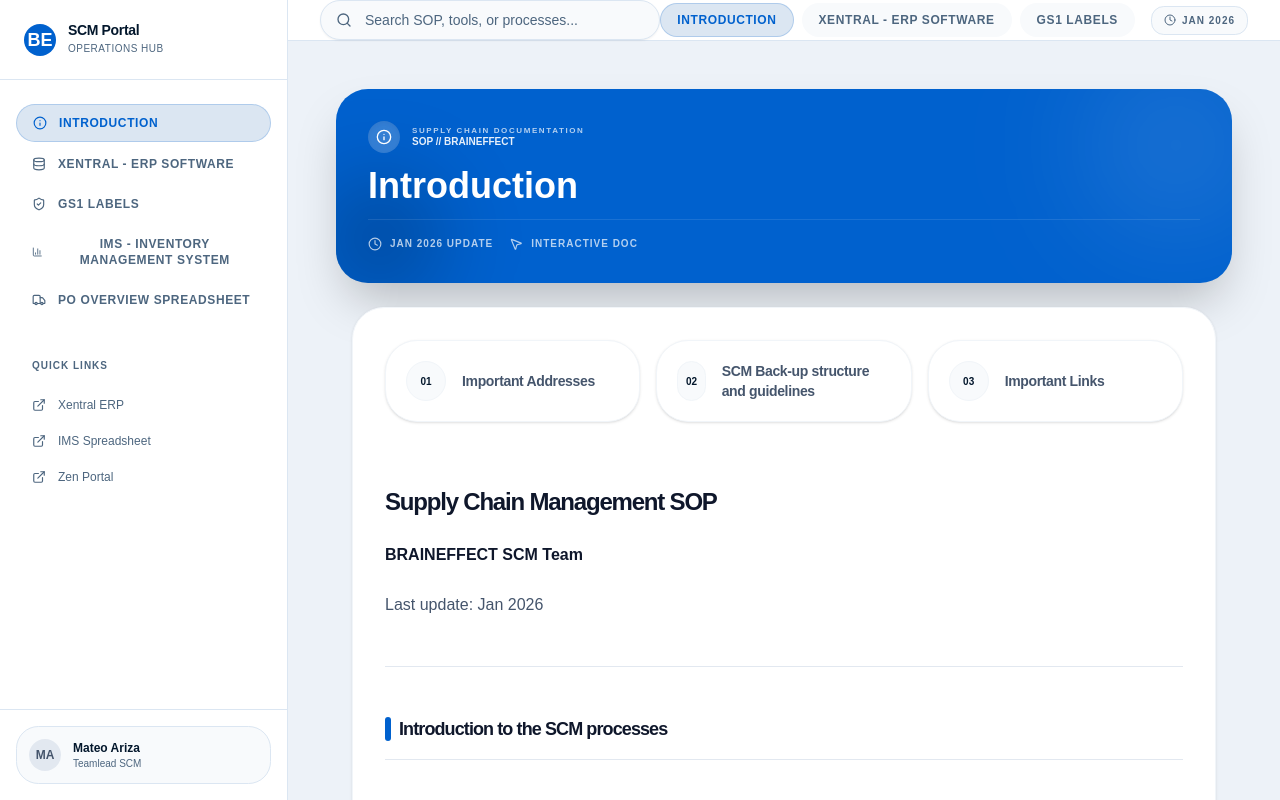
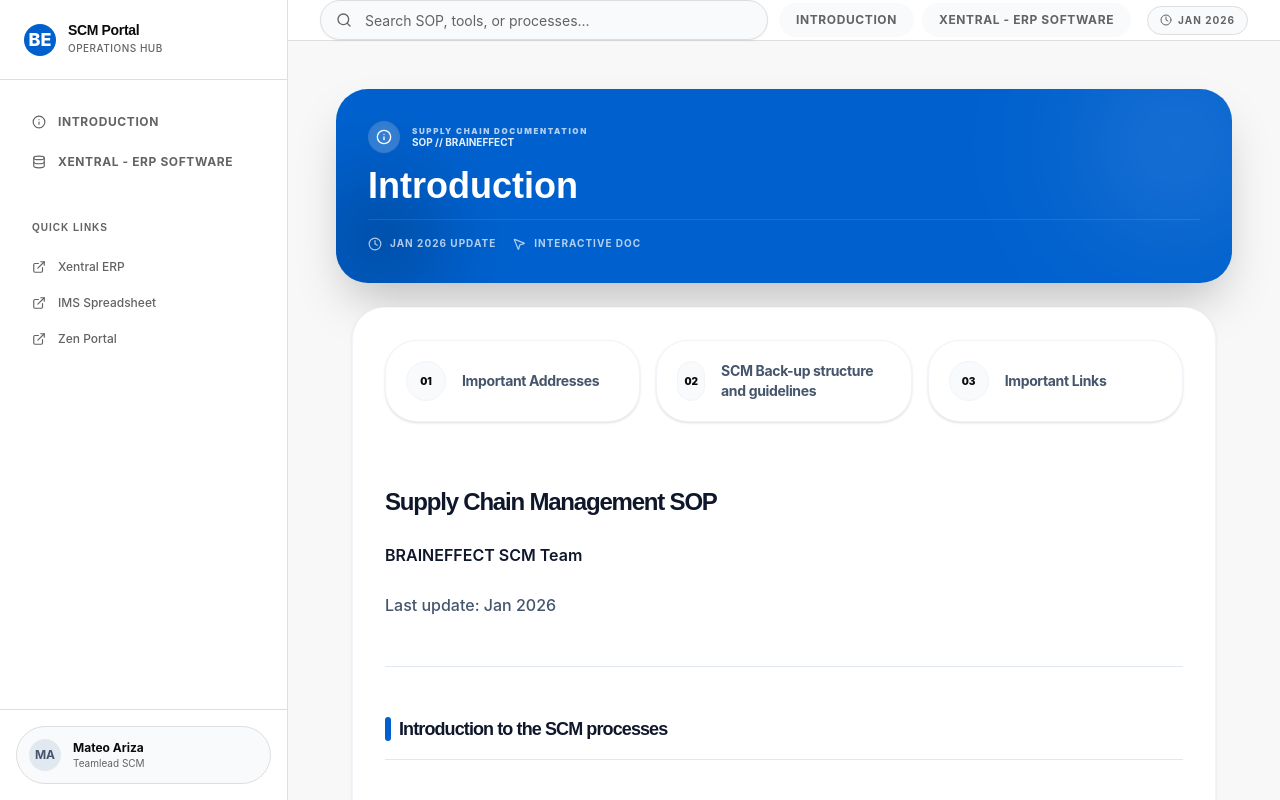
Before and after one commit to jocelynrivera-ship-it/Test1, a React (Vite) app: page / in a window 1280 px wide. Built offline with nearby package versions, Linux system fonts and the light colour scheme.

Commit message:
feat: Improve text parsing and update fonts
Refactors the text parsing logic to more robustly detect team members and meeting details. Updates CSS to use Inter and Space Grotesk fonts for improved typography and readability.

```diff
--- a/src/data/sopData.ts
+++ b/src/data/sopData.ts
@@ -14,7 +14,7 @@
 
 export const sopData: SOPSection[] = [
   {
-    id: "intro",
+    id: "introduction",
     title: "Introduction",
     icon: "Info",
     content: "# Supply Chain Management SOP\n**BRAINEFFECT SCM Team**\n\nLast update: Jan 2026\n\n________________\n\n### Introduction to the SCM processes\n________________\n\n**SCM Team**\n* **Mateo Ariza** - Teamlead Supply Chain Management - mateo.ariza@brain-effect.com\n* **Julia Hönow** - Supply Chain Manager - julia.hoenow@brain-effect.com\n* **Chenye Liu** - Supply Chain Manager - chenye.liu@brain-effect.com\n* **Saphira Pitka** - Sourcing Manager - saphira.pitka@brain-effect.com\n\n### Main responsibilities of SCM team\n* Inventory Management System - Mateo\n* PO Overview - Karolina & Julia & Chenye & Saphira\n* Xentral & Byrd/Alaiko SKU creation and maintenance - Karolina (Main) & Julia (Backup)\n* Out-of-Stock report - Mateo\n* MHD report - Karolina\n* SCM Transparency - Karolina & Mateo\n* Amazon/Influencer team support/ Adhoc requests - Karolina & Chen\n* Sourcing - Saphira\n\n### SCM Meetings\n[Asana - General SCM Knowledge](https://asana.com/)\n\n* **Daily: 10:00** - SCM - Daily Standup\n* **Monday: 14:30** - SCM JF & Week Kick-off\n* **Tuesday: 10:30** - NEW weekly Jour fixe BHI / BRAINEFFECT\n* **Tuesday: 15:30** - JF B2B - SCM\n* **Thursday: 13:00** - Inventory Planning in IMS\n* **Thursday: 17:00** - JF: BI - SCM\n* **Friday: 15:00** - SCM Week Check-out",
@@ -22,7 +22,7 @@
       {
         id: "addresses",
         title: "Important Addresses",
-        content: "[Asana - General SCM Knowledge](https://asana.com/)\n\n**New delivery address as CW28-2025**\nZenfulfillment GmbH\nc/o Fiege\nTor 19/20/21\nSülzenbrücker Str. 7\nD-99192 Apfelstädt\n\n* Die Warenannahme erfolgt arbeitstäglich von Montag bis Freitag 6:00 – 14:00 Uhr\n* Paletten/Ladungsträger dürfen eine Gesamthöhe von max. 1800 mm (inkl. Palette)\n* Das Gesamtgewicht je Palette darf max. 850 kg betragen\n* For the Master Cartons: Eine Maximalgröße von 600x400x400mm sollte nicht überschritten werden\n* Booking delivery slot: [https://webslot-fly.fiege.com/Login.aspx?ReturnUrl=%2f](https://webslot-fly.fiege.com/Login.aspx?ReturnUrl=%2f)\n\n**Shipment to BRANDPACKAGING:**\nAPACK Sp. Z.o.o.\nc/o Brandpackaging GmbH\nPatrycja Barełkowska\nKowanowo 22\n64-600 Oborniki, Poland\n\n**Delivery address for Gii samples / Office address as of Jan. 2023:**\nWhitewall GmbH\nRevaler Straße 30 - 31\n10245 Berlin\nDeutschland\n\n**Fahrner / Previous 3PL**\nAnlieferadresse:\nFahrner Logistics Services GmbH\nc/o Whitewall GmbH\nSeedorfer Str. 80\n78713 Waldmössingen\n \n* Warenannahmezeiten: Mo – Do 8:00 – 16:00 Uhr Fr. 8:00 – 14:00 Uhr\n* Palettenhöhe und max. Überstand: Im besten Fall bitte die Europaletten nicht überbauen. Max. 1.60 m hoch"
+        content: "[Asana - General SCM Knowledge](https://asana.com/)\n\n**New delivery address as CW28-2025**\nZenfulfillment GmbH\nc/o Fiege\nTor 19/20/21\nSülzenbrücker Str. 7\nD-99192 Apfelstädt\n\n* Die Warenannahme erfolgt arbeitstäglich von Montag bis Freitag 6:00 – 14:00 Uhr\n* Paletten/Ladungsträger dürfen eine Gesamthöhe von max. 1800 mm (inkl. Palette)\n* Das Gesamtgewicht je Palette darf max. 850 kg betragen\n* For the Master Cartons: Eine Maximalgröße von 600x400x400mm sollte nicht überschritten werden\n* Booking delivery slot: [https://webslot-fly.fiege.com/Login.aspx?ReturnUrl=%2f](https://webslot-fly.fiege.com/Login.aspx?ReturnUrl=%2f)\n\n**Shipment to BRANDPACKAGING:**\nAPACK Sp. Z.o.o.\nc/o Brandpackaging GmbH\nPatrycja Barełkowska\nKowanowo 22\n64-600 Oborniki, Poland\n\n**Delivery address for Gii samples / Office address as of Jan. 2023:**\nWhitewall GmbH\nProduct Team / Gii\nRevaler Straße 30 - 31\n10245 Berlin\nDeutschland\n\n**Fahrner / Previous 3PL**\nAnlieferadresse:\nFahrner Logistics Services GmbH\nc/o Whitewall GmbH\nSeedorfer Str. 80\n78713 Waldmössingen\n \n* Warenannahmezeiten: Mo – Do 8:00 – 16:00 Uhr Fr. 8:00 – 14:00 Uhr\n* Palettenhöhe und max. Überstand: Im besten Fall bitte die Europaletten nicht überbauen. Max. 1.60 m hoch"
       },
       {
         id: "backup",
@@ -68,44 +68,5 @@
         content: "1. **Look up SKU**: Search for the specific SKU in Xentral.\n2. **Navigate to Sperre Section**: Scroll to the bottom of the article details page until you find the section titled Sperre (Lock/Block).\n3. **Activate the Block**: Tick the checkbox labeled Sperre aktiv:. This prevents the article from being added to new orders.\n4. **Document the Reason**: In the Meldung (Message) box, enter the date and the specific reason for the block.\n    * Example: 30.03.2024 - End of product life cycle\n\n![Screenshot: Sperre Lock/Block Configuration Section](xentral_sperre.png)\n\n5. **Save Changes**: Scroll back to the top (or bottom) of the page and click the Speichern (Save) button to finalize the block."
       }
     ]
-  },
-  {
-    id: "gs1",
-    title: "GS1 Labels",
-    icon: "ShieldCheck",
-    content: "### GS1 Label Creation and Management\nGS1 labels are essential for product identification and logistics tracking.\n\n* [GS1 - Login](#)\n* [Request for GLN change](#)",
-    subsections: [
-      {
-        id: "gs1-login",
-        title: "How to log in to GS1",
-        content: "1. Go to the GS1 login page.\n2. Enter the credentials provided by the SCM Team Lead.\n3. Complete the two-factor authentication if required."
-      }
-    ]
-  },
-  {
-    id: "ims",
-    title: "IMS - Inventory Management System",
-    icon: "BarChart3",
-    content: "### Inventory Management System (IMS)\nIMS is the core tool for tracking stock levels and planning orders.\n\n* [IMS V4_CW47](#)\n* [Inventory Planning guideline](#)",
-    subsections: [
-      {
-        id: "ims-overview",
-        title: "IMS Overview",
-        content: "The IMS provides a real-time view of inventory across all warehouses. It is used to:\n* Track current stock levels\n* Forecast future demand\n* Plan replenishment orders"
-      }
-    ]
-  },
-  {
-    id: "po-overview",
-    title: "PO Overview Spreadsheet",
-    icon: "Truck",
-    content: "### Purchase Order (PO) Overview\nThe PO Overview spreadsheet is used to track the status of all procurement activities.\n\n* [PO Overview Spreadsheet](#)",
-    subsections: [
-      {
-        id: "po-tracking",
-        title: "Tracking POs",
-        content: "All new purchase orders must be recorded in the PO Overview spreadsheet immediately after creation in Xentral.\n* **Update Status**: Regularly update the status of each PO (e.g., Prepared, Sent, Confirmed, Shipped, Received)."
-      }
-    ]
   }
 ];
--- a/src/index.css
+++ b/src/index.css
@@ -2,13 +2,13 @@
 @plugin "@tailwindcss/typography";
 @import "tw-animate-css";
 @import "shadcn/tailwind.css";
-@import "@fontsource-variable/geist";
+@import url('https://fonts.googleapis.com/css2?family=Inter:wght@400;500;600;700;800;900&family=Space+Grotesk:wght@300;400;500;600;700&display=swap');
 
 @custom-variant dark (&:is(.dark *));
 
 @theme inline {
-    --font-heading: var(--font-sans);
-    --font-sans: 'Geist Variable', sans-serif;
+    --font-heading: 'Space Grotesk', sans-serif;
+    --font-sans: 'Inter', sans-serif;
     --color-sidebar-ring: var(--sidebar-ring);
     --color-sidebar-border: var(--sidebar-border);
     --color-sidebar-accent-foreground: var(--sidebar-accent-foreground);
@@ -50,25 +50,25 @@
 }
 
 :root {
-    --background: oklch(0.96 0.01 250); /* #f0f2f5 equivalent */
-    --foreground: oklch(0.2 0.05 250); /* #0f172a equivalent */
+    --background: oklch(0.98 0 0);
+    --foreground: oklch(0.15 0 0);
     --card: oklch(1 0 0);
-    --card-foreground: oklch(0.2 0.05 250);
+    --card-foreground: oklch(0.15 0 0);
     --popover: oklch(1 0 0);
-    --popover-foreground: oklch(0.2 0.05 250);
-    --primary: oklch(0.5 0.2 250); /* #2563eb equivalent */
+    --popover-foreground: oklch(0.15 0 0);
+    --primary: oklch(0.5 0.2 250); /* Professional blue */
     --primary-foreground: oklch(1 0 0);
-    --secondary: oklch(0.92 0.02 250); /* #dbeafe equivalent */
+    --secondary: oklch(0.96 0 0);
     --secondary-foreground: oklch(0.5 0.2 250);
-    --muted: oklch(0.92 0.02 250);
-    --muted-foreground: oklch(0.5 0.05 250); /* #64748b equivalent */
-    --accent: oklch(0.92 0.02 250);
+    --muted: oklch(0.96 0 0);
+    --muted-foreground: oklch(0.5 0 0);
+    --accent: oklch(0.96 0 0);
     --accent-foreground: oklch(0.5 0.2 250);
-    --destructive: oklch(0.577 0.245 27.325);
-    --border: oklch(0.92 0.02 250); /* #e2e8f0 equivalent */
-    --input: oklch(0.92 0.02 250);
+    --destructive: oklch(0.5 0.2 25);
+    --border: oklch(0.9 0 0);
+    --input: oklch(0.9 0 0);
     --ring: oklch(0.5 0.2 250);
-    --radius: 1rem; /* 16px */
+    --radius: 2rem;
 }
 
 .dark {
@@ -78,18 +78,18 @@
     --card-foreground: oklch(0.985 0 0);
     --popover: oklch(0.205 0 0);
     --popover-foreground: oklch(0.985 0 0);
-    --primary: oklch(0.922 0 0);
-    --primary-foreground: oklch(0.205 0 0);
+    --primary: oklch(0.7 0.15 250);
+    --primary-foreground: oklch(0.1 0 0);
     --secondary: oklch(0.269 0 0);
-    --secondary-foreground: oklch(0.985 0 0);
+    --secondary-foreground: oklch(0.7 0.15 250);
     --muted: oklch(0.269 0 0);
     --muted-foreground: oklch(0.708 0 0);
     --accent: oklch(0.269 0 0);
-    --accent-foreground: oklch(0.985 0 0);
+    --accent-foreground: oklch(0.7 0.15 250);
     --destructive: oklch(0.704 0.191 22.216);
     --border: oklch(1 0 0 / 10%);
     --input: oklch(1 0 0 / 15%);
-    --ring: oklch(0.556 0 0);
+    --ring: oklch(0.7 0.15 250);
 }
 
 @layer base {
@@ -102,4 +102,7 @@
   html {
     @apply font-sans;
     }
+  h1, h2, h3, h4, h5, h6 {
+    @apply font-heading;
+  }
 }
```
Also changed, not shown: src/App.tsx (+34 -13 lines).
